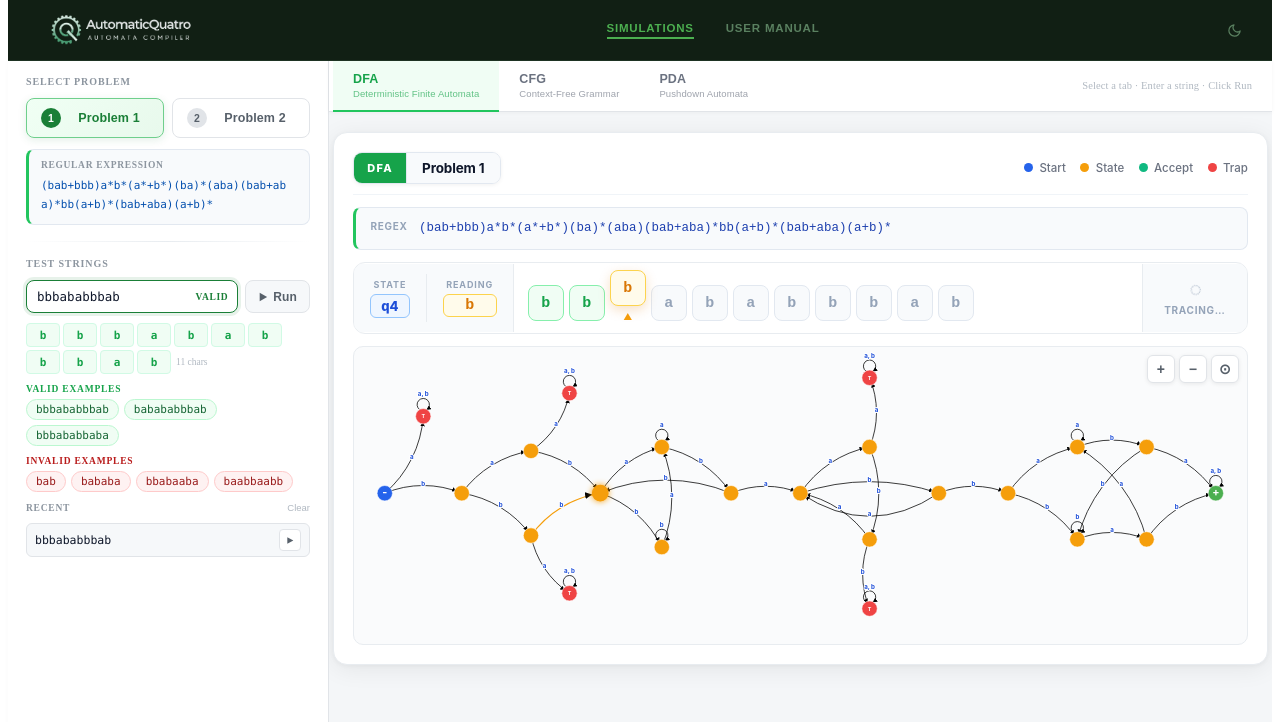
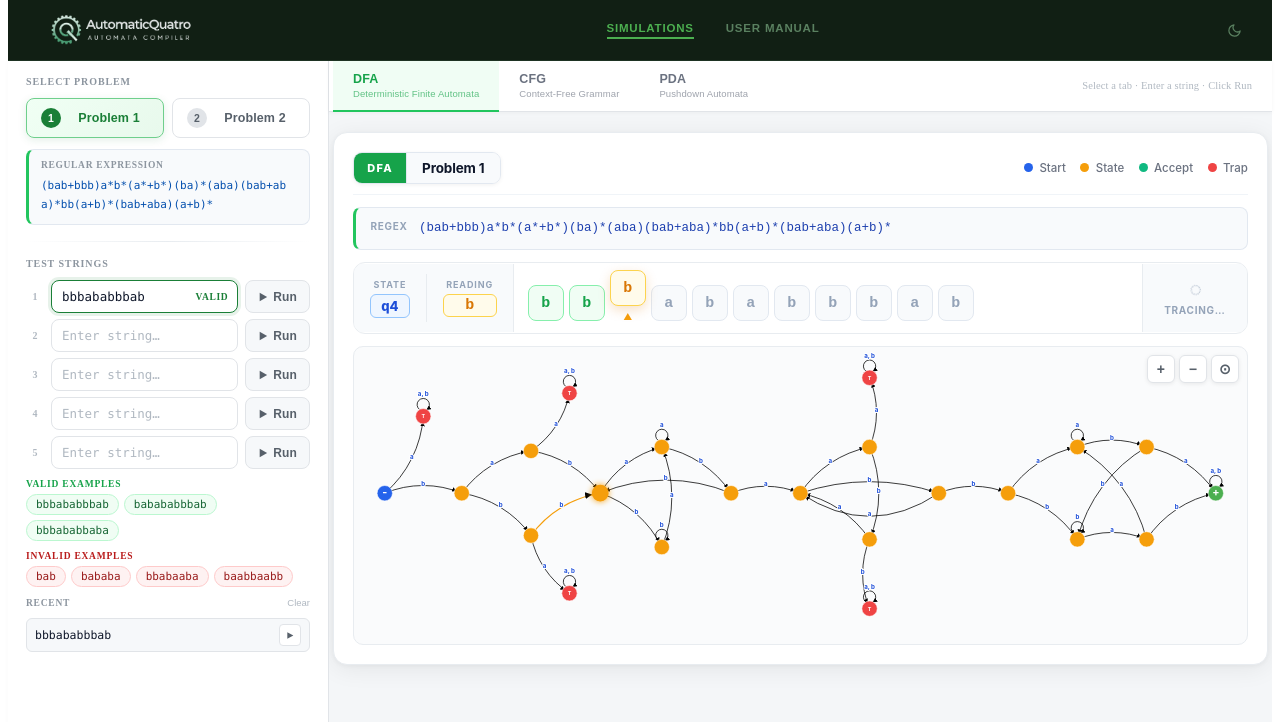
Before and after one commit to gwenndestura/AutomaticQuatro, a Vue app: page / in a window 1280 px wide. Both pictures are taken after a click on the button "bbbababbbab". Shown: the part 9-731 px from the top of the page. Built offline with nearby package versions, Linux system fonts and the light colour scheme; the HTML template or start-up script is replaced by a standard one.

Commit message:
UI: expand test string input from 1 to 5 rows Each row is independently numbered, has its own Run button, live validity indicator, and shares the char tape, suggestions, and history.

```diff
--- a/src/components/InputArea.vue
+++ b/src/components/InputArea.vue
@@ -7,8 +7,10 @@ const props = defineProps({
 
 const emit = defineEmits(['simulate-string'])
 
-const inputVal  = ref('')
+const ROW_COUNT = 5
+const inputVals = ref(Array(ROW_COUNT).fill(''))
 const history   = ref([])
+const activeIdx = ref(null)
 
 // ── Suggestions per problem regex signature ──────────────────
 const P1_SUGGESTIONS = {
@@ -25,23 +27,27 @@ const suggestions = computed(() => {
   return props.regexStr.includes('bab') ? P1_SUGGESTIONS : P2_SUGGESTIONS
 })
 
-// ── Real-time validity ────────────────────────────────────────
-const validity = computed(() => {
-  if (!inputVal.value || !props.regexStr) return null
+// ── Real-time validity per row ────────────────────────────────
+const checkValidity = (val) => {
+  if (!val || !props.regexStr) return null
   try {
     const jsRegex = new RegExp('^(?:' + props.regexStr.split('+').join('|') + ')$')
-    return jsRegex.test(inputVal.value) ? 'valid' : 'invalid'
+    return jsRegex.test(val) ? 'valid' : 'invalid'
   } catch {
     return null
   }
-})
+}
 
-// ── Char preview ──────────────────────────────────────────────
-const chars = computed(() => inputVal.value === '' ? [] : inputVal.value.split(''))
+const validities = computed(() => inputVals.value.map(checkValidity))
+
+// ── Char preview for focused row ──────────────────────────────
+const activeChars = computed(() =>
+  activeIdx.value !== null ? inputVals.value[activeIdx.value].split('') : []
+)
 
 // ── Run ───────────────────────────────────────────────────────
-const run = (str) => {
-  const s = str ?? inputVal.value
+const run = (idx, str) => {
+  const s = str ?? inputVals.value[idx]
   if (s === '') return
   emit('simulate-string', s)
   if (!history.value.find(h => h.str === s)) {
@@ -50,53 +56,62 @@ const run = (str) => {
   }
 }
 
-const onEnter = () => run()
-
 const useSuggestion = (s) => {
-  inputVal.value = s
-  run(s)
+  const emptyIdx = inputVals.value.findIndex(v => v === '')
+  const target = emptyIdx !== -1 ? emptyIdx : 0
+  inputVals.value[target] = s
+  run(target, s)
 }
 
 const clearHistory = () => { history.value = [] }
 
 watch(() => props.regexStr, () => {
-  inputVal.value = ''
-  history.value  = []
+  inputVals.value = Array(ROW_COUNT).fill('')
+  history.value   = []
 })
 </script>
 
 <template>
   <div class="ia-root">
 
-    <!-- Input row -->
-    <div class="ia-input-row">
-      <div :class="['ia-input-wrap', validity ? 'ia-wrap-' + validity : '']">
+    <!-- 5 Input rows -->
+    <div class="ia-rows">
+      <div
+        v-for="(_, i) in inputVals"
+        :key="i"
+        class="ia-input-row"
+      >
+        <span class="ia-row-num">{{ i + 1 }}</span>
+        <div :class="['ia-input-wrap', validities[i] ? 'ia-wrap-' + validities[i] : '']">
           <input
-          v-model="inputVal"
+            v-model="inputVals[i]"
             class="ia-input"
             placeholder="Enter string…"
             spellcheck="false"
             autocomplete="off"
-          @keydown.enter="onEnter"
+            @focus="activeIdx = i"
+            @blur="activeIdx = null"
+            @keydown.enter="run(i)"
           />
-        <span v-if="validity" :class="['ia-validity-text', validity]">{{ validity.toUpperCase() }}</span>
+          <span v-if="validities[i]" :class="['ia-validity-text', validities[i]]">{{ validities[i].toUpperCase() }}</span>
         </div>
-      <button class="ia-run-btn" title="Simulate (Enter)" @click="run()">
+        <button class="ia-run-btn" title="Simulate (Enter)" @click="run(i)">
           <svg width="10" height="10" viewBox="0 0 12 12" fill="none" aria-hidden="true">
             <polygon points="2,1 11,6 2,11" fill="currentColor"/>
           </svg>
           Run
         </button>
       </div>
+    </div>
 
-    <!-- Char tape -->
-    <div v-if="chars.length" class="ia-chars">
+    <!-- Char tape for focused row -->
+    <div v-if="activeChars.length" class="ia-chars">
       <span
-        v-for="(c, i) in chars"
+        v-for="(c, i) in activeChars"
         :key="i"
-        :class="['ia-char', validity === 'invalid' ? 'ia-char-invalid' : '']"
+        :class="['ia-char', validities[activeIdx] === 'invalid' ? 'ia-char-invalid' : '']"
       >{{ c }}</span>
-      <span class="ia-char-count">{{ chars.length }} char{{ chars.length !== 1 ? 's' : '' }}</span>
+      <span class="ia-char-count">{{ activeChars.length }} char{{ activeChars.length !== 1 ? 's' : '' }}</span>
     </div>
 
     <!-- Suggestions -->
@@ -136,7 +151,7 @@ watch(() => props.regexStr, () => {
           class="ia-hist-row"
         >
           <code class="ia-hist-str">{{ item.str }}</code>
-          <button class="ia-rerun-btn" title="Re-run" @click="run(item.str)">
+          <button class="ia-rerun-btn" title="Re-run" @click="run(0, item.str)">
             <svg width="9" height="9" viewBox="0 0 12 12" fill="none" aria-hidden="true">
               <polygon points="2,1 11,6 2,11" fill="currentColor"/>
             </svg>
@@ -155,11 +170,27 @@ watch(() => props.regexStr, () => {
   gap: 10px;
 }
 
-/* Input row */
+/* Input rows */
+.ia-rows {
+  display: flex;
+  flex-direction: column;
+  gap: 6px;
+}
 .ia-input-row {
   display: flex;
   align-items: stretch;
   gap: 7px;
+}
+.ia-row-num {
+  display: flex;
+  align-items: center;
+  justify-content: center;
+  min-width: 18px;
+  font-size: 10px;
+  font-weight: 700;
+  color: #b0b8c1;
+  flex-shrink: 0;
+  user-select: none;
 }
 .ia-input-wrap {
   flex: 1;
```
Lines whose indentation alone changed are shown as unchanged.
